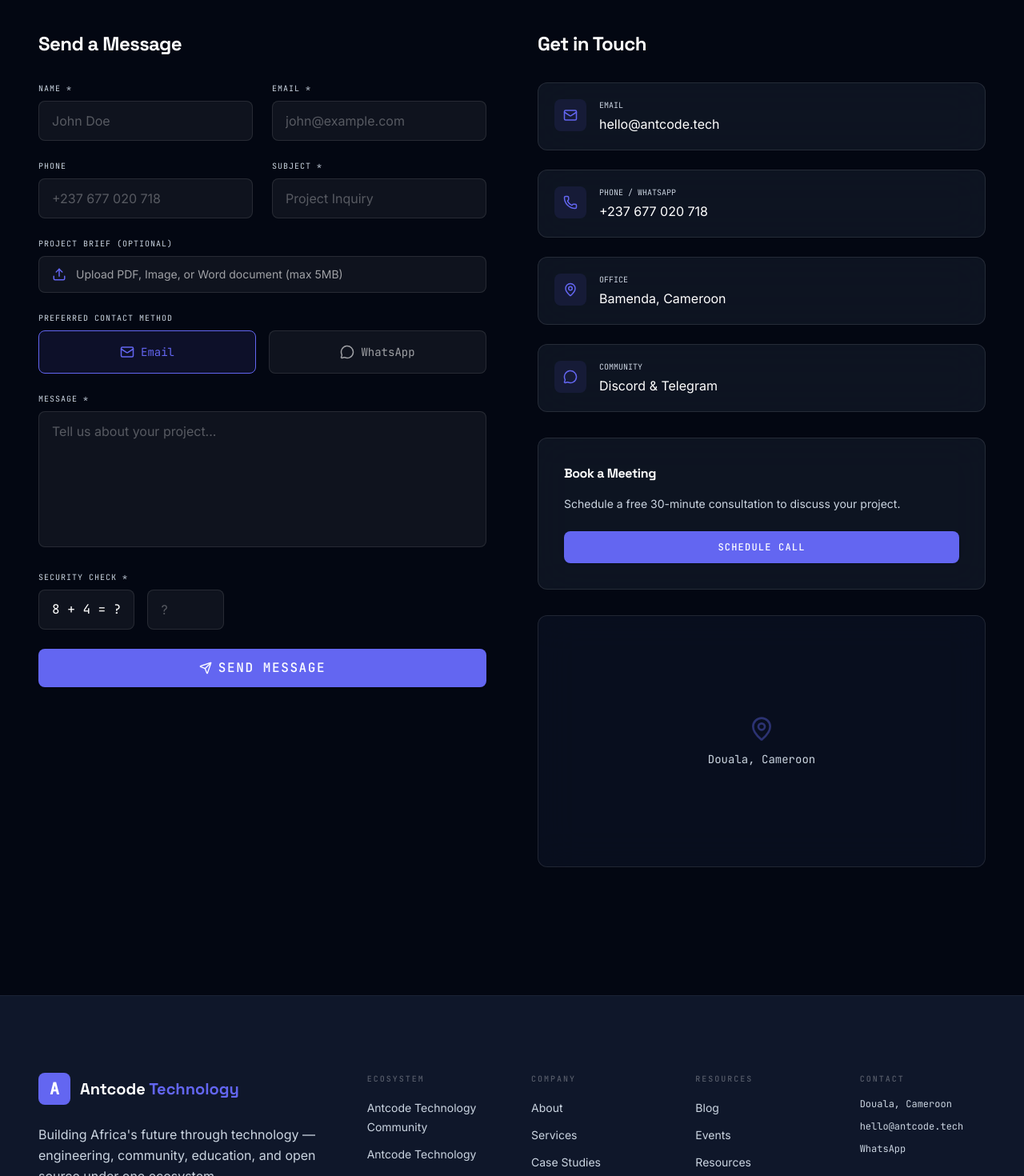
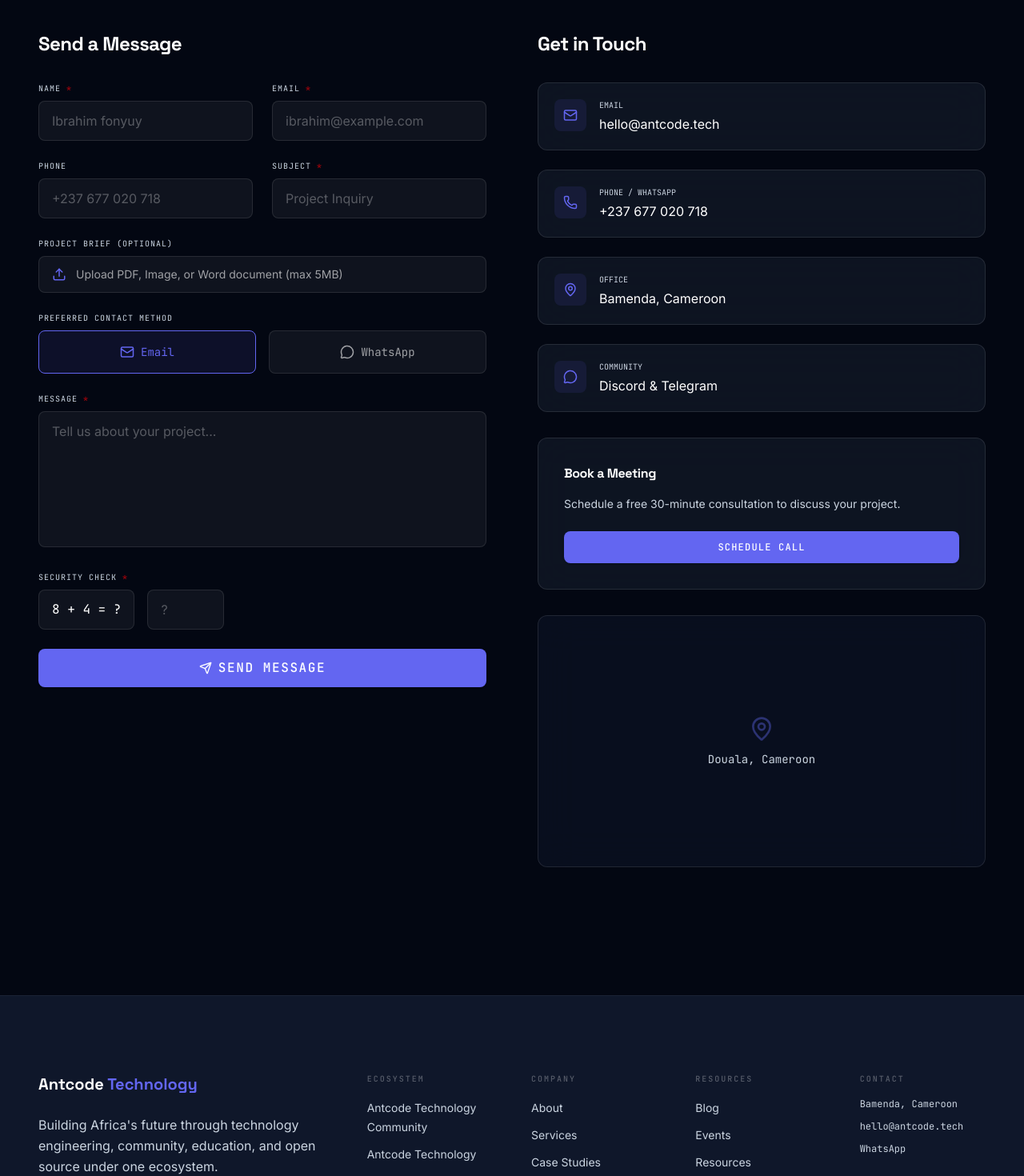
Before and after one commit to AntcodeHub/antcode-tech, a React (Vite) app: page /contact in a window 1280 px wide. Shown: the part 600-2070 px from the top of the page at 80% size. Built offline with nearby package versions, Linux system fonts and the light colour scheme.

Commit message:
feat: enhaced site layout and theme

```diff
--- a/src/components/contact/ContactForm.tsx
+++ b/src/components/contact/ContactForm.tsx
@@ -201,7 +201,7 @@
           <div className="grid grid-cols-1 md:grid-cols-2 gap-6">
             <div>
               <label className="block text-[10px] font-mono uppercase tracking-widest text-muted mb-2">
-                Name *
+                Name <span className="text-red-700">*</span>
               </label>
               <input
                 type="text"
@@ -212,7 +212,7 @@
                 className={`w-full bg-white/5 border rounded-lg px-4 py-3 text-white placeholder-white/30 focus:outline-none transition-colors ${
                   errors.name ? 'border-red-500' : 'border-white/10 focus:border-primary'
                 }`}
-                placeholder="John Doe"
+                placeholder="Ibrahim fonyuy"
               />
               {errors.name && (
                 <p className="text-red-500 text-xs mt-1 flex items-center gap-1">
@@ -222,7 +222,7 @@
             </div>
             <div>
               <label className="block text-[10px] font-mono uppercase tracking-widest text-muted mb-2">
-                Email *
+                Email <span className="text-red-700">*</span>
               </label>
               <input
                 type="email"
@@ -233,7 +233,7 @@
                 className={`w-full bg-white/5 border rounded-lg px-4 py-3 text-white placeholder-white/30 focus:outline-none transition-colors ${
                   errors.email ? 'border-red-500' : 'border-white/10 focus:border-primary'
                 }`}
-                placeholder="john@example.com"
+                placeholder="ibrahim@example.com"
               />
               {errors.email && (
                 <p className="text-red-500 text-xs mt-1 flex items-center gap-1">
@@ -259,7 +259,7 @@
             </div>
             <div>
               <label className="block text-[10px] font-mono uppercase tracking-widest text-muted mb-2">
-                Subject *
+                Subject <span className="text-red-700">*</span>
               </label>
               <input
                 type="text"
@@ -347,7 +347,7 @@
 
           <div>
             <label className="block text-[10px] font-mono uppercase tracking-widest text-muted mb-2">
-              Message *
+              Message <span className="text-red-700">*</span>
             </label>
             <textarea
               name="message"
@@ -369,7 +369,7 @@
 
           <div>
             <label className="block text-[10px] font-mono uppercase tracking-widest text-muted mb-2">
-              Security Check *
+              Security Check <span className="text-red-700">*</span>
             </label>
             <div className="flex items-center gap-4">
               <div className="bg-white/5 border border-white/10 rounded-lg px-4 py-3 text-white font-mono">
--- a/src/components/footer/Footer.tsx
+++ b/src/components/footer/Footer.tsx
@@ -9,15 +9,13 @@
         <div className="grid grid-cols-1 md:grid-cols-2 lg:grid-cols-12 gap-12 mb-20">
           <div className="lg:col-span-4 space-y-6">
             <Link to="/" className="flex items-center gap-3">
-              <div className="w-10 h-10 bg-primary rounded-lg flex items-center justify-center">
-                <span className="text-white font-bold text-xl font-mono">A</span>
-              </div>
+
               <span className="font-heading font-bold text-xl text-white">
                 Antcode <span className="text-primary">Technology</span>
               </span>
             </Link>
             <p className="text-muted leading-relaxed max-w-sm">
-              Building Africa's future through technology — engineering, community,
+              Building Africa's future through technology engineering, community,
               education, and open source under one ecosystem.
             </p>
             <div className="flex items-center gap-4">
@@ -71,11 +69,11 @@
           <div className="lg:col-span-2 space-y-4">
             <h4 className="font-mono text-[10px] uppercase text-white/30 tracking-[0.2em]">Contact</h4>
             <div className="space-y-3 font-mono text-xs">
-              <p className="text-muted">Douala, Cameroon</p>
+              <p className="text-muted">Bamenda, Cameroon</p>
               <a href="mailto:hello@antcode.tech" className="text-muted hover:text-white transition-colors block">
                 hello@antcode.tech
               </a>
-              <a href="https://wa.me/237600000000" className="text-muted hover:text-white transition-colors block">
+              <a href="https://wa.me/237677020718" className="text-muted hover:text-white transition-colors block">
                 WhatsApp
               </a>
             </div>
--- a/src/components/sections/AboutPreview.tsx
+++ b/src/components/sections/AboutPreview.tsx
@@ -1,4 +1,4 @@
-import { motion } from 'framer-motion'
+
 import { Link } from 'react-router-dom'
 import { Section } from '../layout/Section'
 import { ScrollReveal } from '../ui/ScrollReveal'
--- a/src/components/ui/SearchModal.tsx
+++ b/src/components/ui/SearchModal.tsx
@@ -1,6 +1,6 @@
 import { useState, useEffect } from 'react'
 import { motion, AnimatePresence } from 'framer-motion'
-import { X, Search, FileText, FolderOpen, Briefcase, ArrowRight } from 'lucide-react'
+import {  Search, FileText, FolderOpen, Briefcase, ArrowRight } from 'lucide-react'
 import { blogPosts } from '../../data/blog'
 import { projects } from '../../data/projects'
 import { services } from '../../data/services'
--- a/src/data/ecosystem.ts
+++ b/src/data/ecosystem.ts
@@ -1,4 +1,4 @@
-import { Users, Cpu, GraduationCap, GitBranch, FlaskConical } from 'lucide-react'
+import { Users, Cpu, GitBranch, FlaskConical } from 'lucide-react'
 
 export const ecosystemUnits = [
   {
--- a/src/data/services.ts
+++ b/src/data/services.ts
@@ -1,15 +1,15 @@
 import {
-  Code2,
+
   Smartphone,
   Cpu,
   ShieldCheck,
   Cloud,
   Layers,
   Globe,
-  MessageSquareCode,
+
   Database,
   Link2,
-  RefreshCw,
+
   Wifi,
 } from 'lucide-react'
 
```
